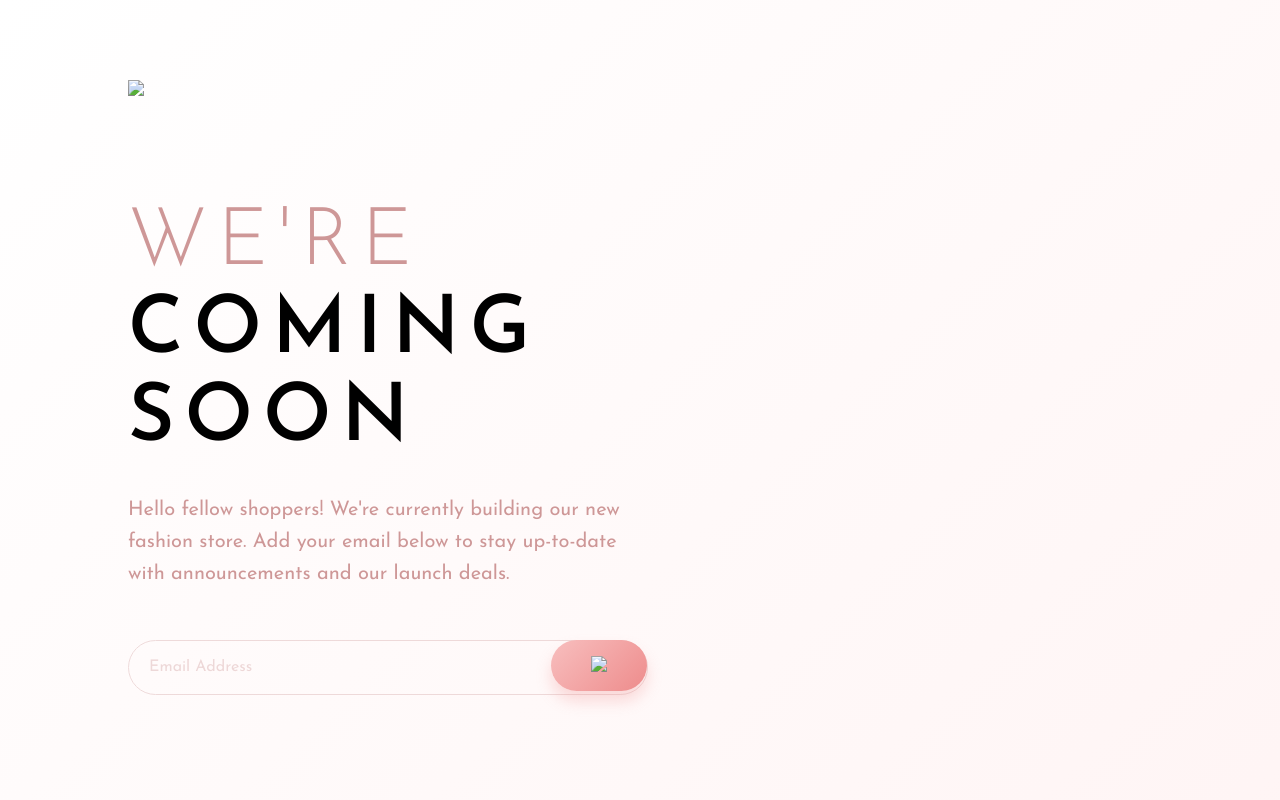
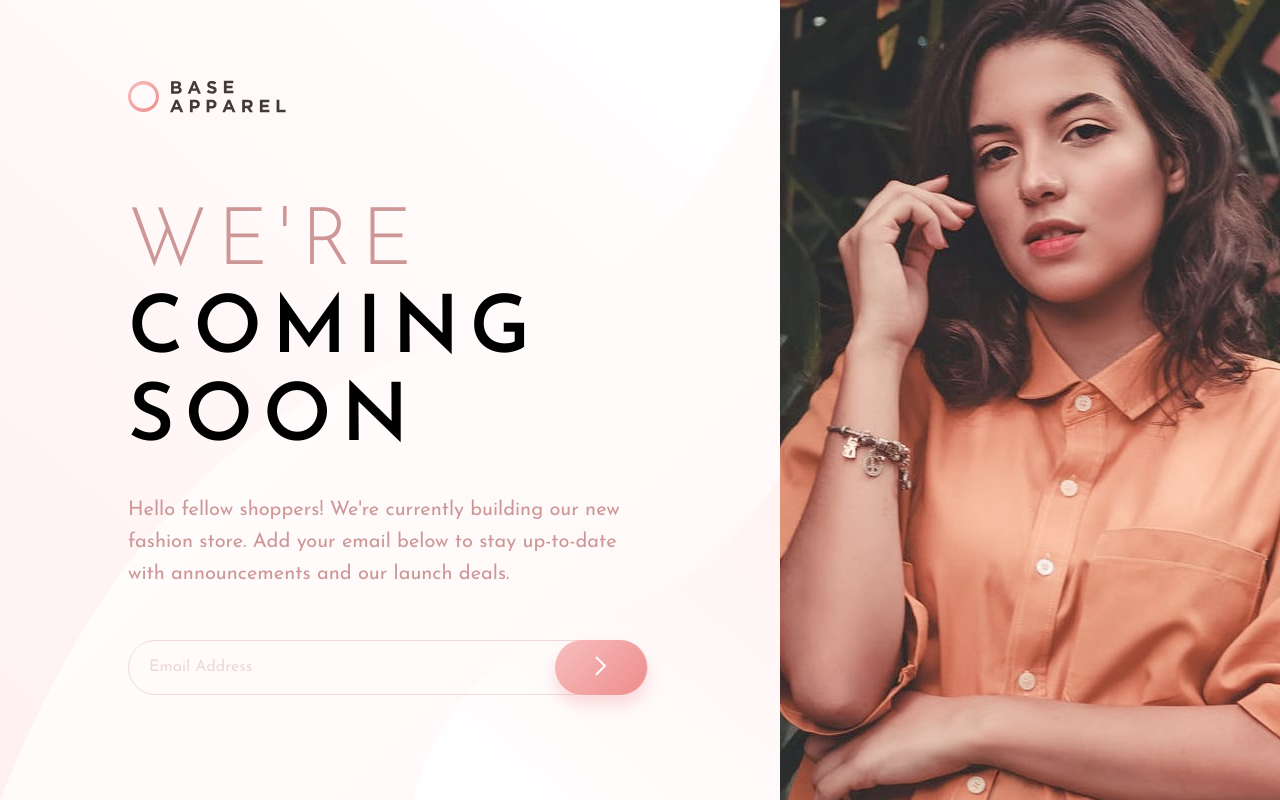
Before and after one commit to ClintonLAnton/base-apparel-page, a plain HTML site: page index.html in a window 1280 px wide. Drawn offline with Linux system fonts and the light colour scheme; the site is published under a folder, as on GitHub Pages, so addresses that start at the root find nothing.

Commit message:
fixed img src

```diff
--- a/index.css
+++ b/index.css
@@ -28,7 +28,7 @@ body {
 }
 
 .right__col {
-    background-image: url(/images/hero-mobile.jpg);
+    background-image: url(images/hero-mobile.jpg);
     background-size: cover;
     width: 100%;
     height: 275px;
@@ -120,13 +120,13 @@ button {
     }
 
     .right__col {
-        background-image: url(/images/hero-desktop.jpg);
+        background-image: url(images/hero-desktop.jpg);
         height: 100vh;
         width: 70%;
     }
 
     .left__col {
-        background-image: url(/images/bg-pattern-desktop.svg);
+        background-image: url(images/bg-pattern-desktop.svg);
         background-size: cover;
         height: 100vh;
         text-align: left;
--- a/index.html
+++ b/index.html
@@ -8,7 +8,7 @@
   <link rel="stylesheet" href="index.css">
 </head>
 <body>
-    <header class="header__logo"><img src="/images/logo.svg"></header>
+    <header class="header__logo"><img src="images/logo.svg"></header>
     <div class="col__container">
       <div class="left__col">
         <h1>We're<br> <span>Coming</span><br> <span>Soon</span></h1>
@@ -16,7 +16,7 @@
           Add your email below to stay up-to-date with announcements and our launch deals.</p>
         <div class="email__input">
           <input type="text" class="input" placeholder="Email Address"></input>
-          <button><img src="/images/icon-arrow.svg"></button>
+          <button><img src="images/icon-arrow.svg"></button>
         </div>
       </div>
       <div class="right__col"></div>
```
